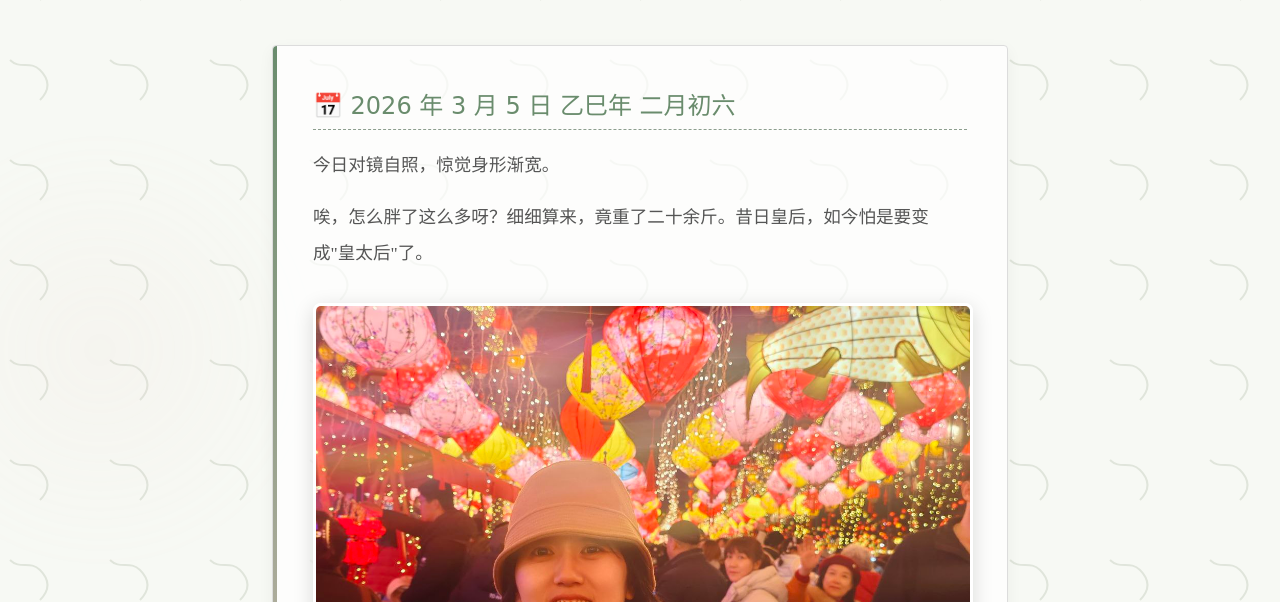
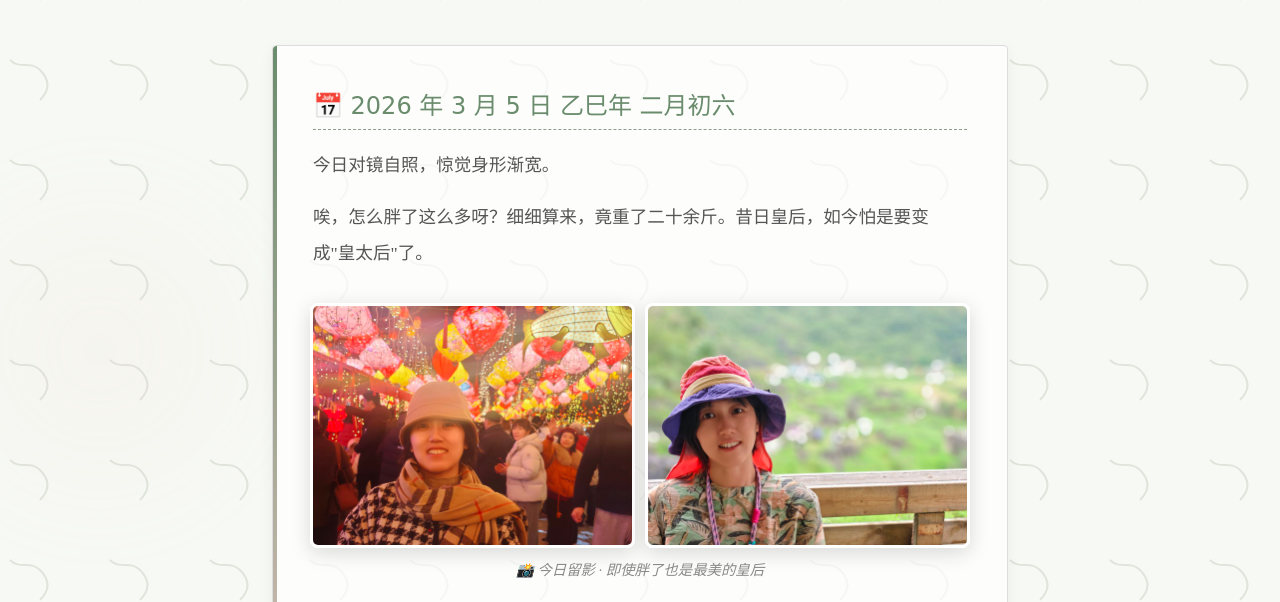
Before and after one commit to huangcd/queen-site, a plain HTML site: page diary.html in a window 1280 px wide. Shown: the part 350-952 px from the top of the page. Drawn offline with Linux system fonts and the light colour scheme; a web font is replaced by a local one.

Commit message:
Add second photo to 2026-03-05 diary entry

```diff
--- a/diary.html
+++ b/diary.html
@@ -207,7 +207,10 @@
             <p>唉，怎么胖了这么多呀？细细算来，竟重了二十余斤。昔日皇后，如今怕是要变成"皇太后"了。</p>
 
             <div style="text-align:center;margin:2rem 0;">
-                <img src="assets/photo-2026-03-05.jpg" alt="皇后美照" style="max-width:100%;border-radius:8px;box-shadow:0 5px 20px rgba(0,0,0,0.15);border:3px solid #fff;">
+                <div style="display:grid;grid-template-columns:repeat(auto-fit,minmax(250px,1fr));gap:1rem;justify-items:center;">
+                    <img src="assets/photo-2026-03-05.jpg" alt="皇后美照 1" style="max-width:100%;border-radius:8px;box-shadow:0 5px 20px rgba(0,0,0,0.15);border:3px solid #fff;">
+                    <img src="assets/photo-2026-03-05-2.jpg" alt="皇后美照 2" style="max-width:100%;border-radius:8px;box-shadow:0 5px 20px rgba(0,0,0,0.15);border:3px solid #fff;">
+                </div>
                 <p style="font-size:0.9rem;color:#888;margin-top:0.5rem;font-style:italic;">📸 今日留影 · 即使胖了也是最美的皇后</p>
             </div>
 
```
Also changed, not shown: assets/photo-2026-03-05-2.jpg (added).
